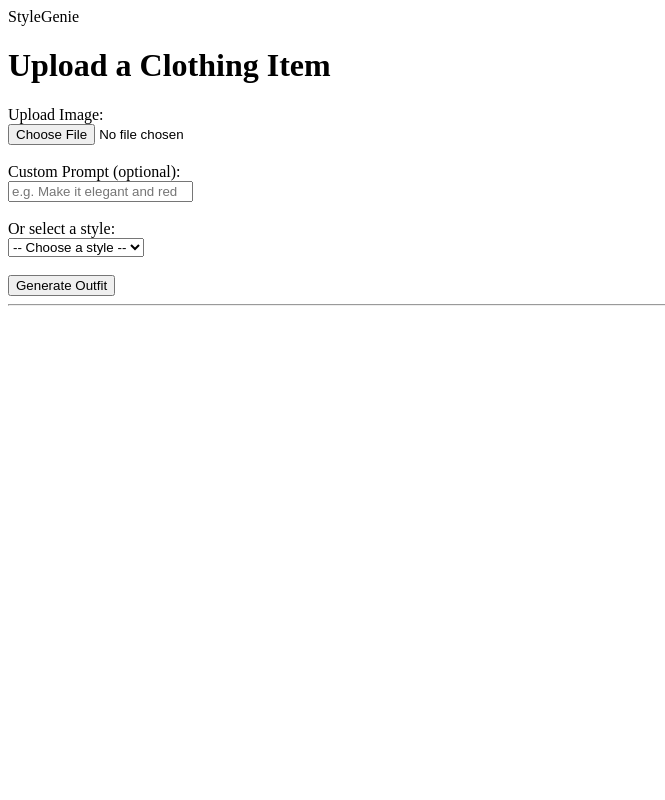
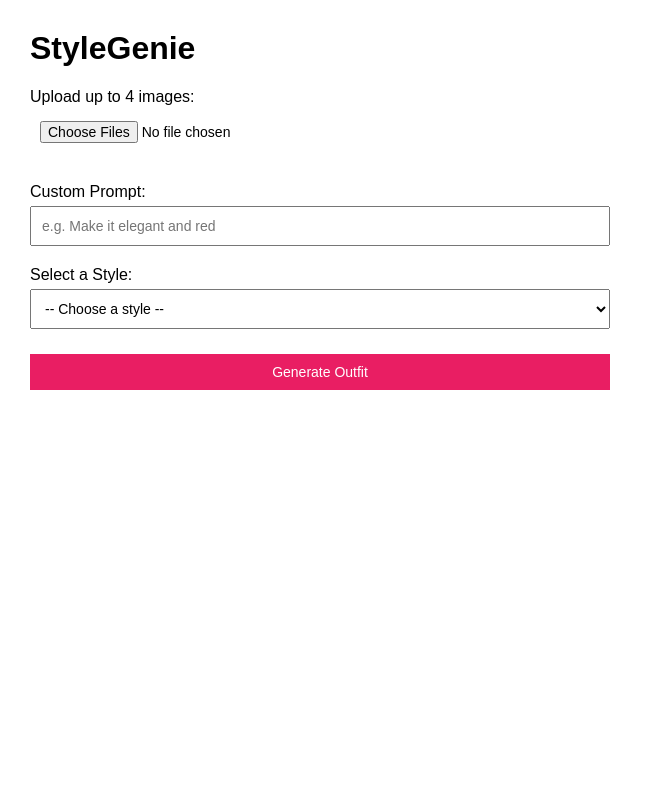
Before and after one commit to Cxpeng1/AI-Outfit-Generator, a Django app: page /main/ in a window 1280 px wide. Shown: the whole page, without its empty margins (0-665 px from the left). Run offline with Django 5.2, Linux system fonts and the light colour scheme.

Commit message:
Implement image upload and outfit generation features with preview and modal display.

```diff
--- /dev/null
+++ b/main/static/main.js
@@ -0,0 +1,100 @@
+document.addEventListener("DOMContentLoaded", function () {
+    const imageInput = document.getElementById("imageInput");
+    const previewContainer = document.getElementById("previewContainer");
+    const imageModal = document.getElementById("imageModal");
+    const zoomedImage = document.getElementById("zoomedImage");
+    const form = document.getElementById("generateForm");
+
+    let selectedImages = [];
+
+    function updatePreviews() {
+      previewContainer.innerHTML = "";
+
+      selectedImages.forEach((file, index) => {
+        const reader = new FileReader();
+        reader.onload = function (e) {
+          const wrapper = document.createElement("div");
+          wrapper.className = "preview-wrapper";
+
+          const img = document.createElement("img");
+          img.src = e.target.result;
+          img.style.maxWidth = "80px";
+
+          img.addEventListener("click", () => {
+            zoomedImage.src = img.src;
+            imageModal.style.display = "flex";
+          });
+
+          const removeBtn = document.createElement("span");
+          removeBtn.textContent = "×";
+          removeBtn.className = "remove-btn";
+          removeBtn.addEventListener("click", () => {
+            selectedImages.splice(index, 1);
+            updatePreviews();
+          });
+
+          wrapper.appendChild(img);
+          wrapper.appendChild(removeBtn);
+          previewContainer.appendChild(wrapper);
+        };
+        reader.readAsDataURL(file);
+      });
+
+      const dataTransfer = new DataTransfer();
+      selectedImages.forEach(file => dataTransfer.items.add(file));
+      imageInput.files = dataTransfer.files;
+    }
+
+    imageInput.addEventListener("change", function () {
+      const newFiles = Array.from(imageInput.files);
+      selectedImages = selectedImages.concat(newFiles);
+
+      const fileMap = new Map();
+      selectedImages.forEach(file => fileMap.set(file.name, file));
+      selectedImages = Array.from(fileMap.values());
+
+      if (selectedImages.length > 4) {
+        alert("You can only upload up to 4 images.");
+        selectedImages = selectedImages.slice(0, 4);
+      }
+
+      updatePreviews();
+    });
+
+    imageModal.addEventListener("click", function (e) {
+      if (e.target === imageModal) {
+        imageModal.style.display = "none";
+        zoomedImage.src = "";
+      }
+    });
+
+    form.addEventListener("submit", async function (e) {
+      e.preventDefault();
+
+      document.getElementById("resultArea").style.display = "block";
+      document.getElementById("resultPrompt").textContent = "Generating outfit...";
+      document.getElementById("resultImage").style.display = "none";
+      document.getElementById("downloadBtn").style.display = "none";
+
+      const formData = new FormData(form);
+      const response = await fetch("/main/generate/", {
+        method: "POST",
+        body: formData,
+        headers: {
+          "X-CSRFToken": document.querySelector("[name=csrfmiddlewaretoken]").value
+        }
+      });
+
+      const data = await response.json();
+
+      if (data.error) {
+        alert("Error: " + data.error);
+      } else {
+        document.getElementById("resultPrompt").textContent = data.prompt_used;
+        document.getElementById("resultImage").src = data.generated_image_url;
+        document.getElementById("resultImage").style.display = "block";
+        document.getElementById("downloadBtn").href = data.generated_image_url;
+        document.getElementById("downloadBtn").style.display = "inline-block";
+      }
+    });
+});
--- /dev/null
+++ b/main/static/style.css
@@ -0,0 +1,134 @@
+body {
+    font-family: Arial, sans-serif;
+    margin: 0;
+    padding: 0;
+    background-color: #f4f4f4;
+}
+
+.container {
+    display: flex;
+    flex-wrap: wrap;
+    min-height: 100vh;
+}
+
+.left-panel {
+    flex: 1;
+    min-width: 350px;
+    padding: 30px;
+    background-color: white;
+    box-shadow: 2px 0 5px rgba(0, 0, 0, 0.1);
+}
+
+.right-panel {
+    flex: 1;
+    min-width: 350px;
+    padding: 30px;
+    background-color: white;
+    color: black;
+    display: flex;
+    flex-direction: column;
+    align-items: center;
+    justify-content: center;
+}
+
+h1, h2 {
+    margin-top: 0;
+}
+
+.form-group {
+    margin-bottom: 20px;
+}
+
+input[type="file"],
+input[type="text"],
+select,
+button {
+    width: 100%;
+    max-width: 100%;
+    box-sizing: border-box;
+    padding: 10px;
+    font-size: 14px;
+    margin-top: 5px;
+}
+
+button {
+    background-color: #e91e63;
+    color: white;
+    border: none;
+    cursor: pointer;
+}
+
+button:hover {
+    background-color: #c2185b;
+}
+
+#previewContainer {
+    display: flex;
+    flex-wrap: wrap;
+    gap: 10px;
+    margin-top: 10px;
+}
+
+#previewContainer img {
+    border: 1px solid #ccc;
+    border-radius: 6px;
+    cursor: pointer;
+}
+
+#resultImage {
+    max-width: 100%;
+    border-radius: 10px;
+    margin-top: 20px;
+}
+
+.chip {
+    display: inline-block;
+    background: #eee;
+    border-radius: 25px;
+    padding: 5px 12px;
+    margin: 5px 5px 0 0;
+    font-size: 13px;
+    cursor: pointer;
+}
+
+.chip:hover {
+    background: #ddd;
+}
+
+.preview-wrapper {
+    position: relative;
+    display: inline-block;
+}
+
+.remove-btn {
+    position: absolute;
+    top: 2px;
+    right: 5px;
+    cursor: pointer;
+    background: #f44336;
+    color: white;
+    border-radius: 50%;
+    padding: 2px 6px;
+    font-size: 12px;
+}
+
+/* Modal */
+#imageModal {
+    display: none;
+    position: fixed;
+    top: 0;
+    left: 0;
+    width: 100vw;
+    height: 100vh;
+    background: rgba(0, 0, 0, 0.8);
+    justify-content: center;
+    align-items: center;
+    z-index: 1000;
+}
+
+#zoomedImage {
+    max-width: 90vw;
+    max-height: 90vh;
+    border: 4px solid white;
+    border-radius: 8px;
+}
--- a/main/templates/login_page.html
+++ b/main/templates/login_page.html
@@ -5,81 +5,76 @@
     <meta charset="UTF-8" />
     <meta name="viewport" content="width=device-width, initial-scale=1.0" />
     <title>StyleGenie</title>
+    <link rel="stylesheet" href="{% static 'style.css' %}" />
   </head>
   <body>
-    <header class="navbar">
-      <div class="logo">StyleGenie</div>
-    </header>
-
-    <h1>Upload a Clothing Item</h1>
-
+    <div class="container">
+      <!-- LEFT: Input Form -->
+      <div class="left-panel">
+        <h1>StyleGenie</h1>
         <form id="generateForm" enctype="multipart/form-data">
           {% csrf_token %}
-      <label for="image">Upload Image:</label><br />
-      <input type="file" name="image" required /><br /><br />
 
-      <label for="prompt">Custom Prompt (optional):</label><br />
+          <div class="form-group">
+            <label for="image">Upload up to 4 images:</label>
+            <input
+              type="file"
+              name="image"
+              id="imageInput"
+              accept="image/*"
+              multiple
+              required
+            />
+            <div id="previewContainer"></div>
+          </div>
+
+          <div class="form-group">
+            <label for="prompt">Custom Prompt:</label>
             <input
               type="text"
               name="prompt"
               placeholder="e.g. Make it elegant and red"
-      /><br /><br />
+            />
+          </div>
 
-      <label for="style_tag">Or select a style:</label><br />
+          <div class="form-group">
+            <label for="style_tag">Select a Style:</label>
             <select name="style_tag">
               <option value="">-- Choose a style --</option>
               <option value="Casual">Casual</option>
               <option value="Minimalist">Minimalist</option>
               <option value="Evening Wear">Evening Wear</option>
               <option value="Sporty">Sporty</option>
-        <option value="Streetwear">Streetwear</option></select
-      ><br /><br />
+              <option value="Streetwear">Streetwear</option>
+              <option value="Business Casual">Business Casual</option>
+            </select>
+          </div>
 
           <button type="submit">Generate Outfit</button>
         </form>
-
-    <hr />
-
-    <div id="resultArea" style="display: none">
-      <h2>Generated Outfit</h2>
-      <p><strong>Prompt:</strong> <span id="resultPrompt"></span></p>
-      <p><strong>Generated Image:</strong></p>
-      <img
-        id="resultImage"
-        src=""
-        alt="Generated Outfit"
-        style="max-width: 100%"
-      />
       </div>
 
-    <script>
-      const form = document.getElementById("generateForm");
-      form.addEventListener("submit", async function (e) {
-        e.preventDefault();
+      <!-- RIGHT: Output Display -->
+      <div class="right-panel">
+        <div id="resultArea" style="display: none">
+          <h2>Generated Image</h2>
+          <p><strong>Prompt:</strong> <span id="resultPrompt"></span></p>
+          <img id="resultImage" src="" alt="Generated Outfit" />
+          <a
+            id="downloadBtn"
+            href="#"
+            download="generated_outfit.webp"
+            style="margin-top: 10px; color: #1976d2; display: none"
+            >Download full resolution</a
+          >
+        </div>
+      </div>
+    </div>
 
-        const formData = new FormData(form);
-
-        const response = await fetch("/main/generate/", {
-          method: "POST",
-          body: formData,
-          headers: {
-            "X-CSRFToken": document.querySelector("[name=csrfmiddlewaretoken]")
-              .value
-          }
-        });
-
-        const data = await response.json();
-
-        if (data.error) {
-          featuring;
-          alert("Error: " + data.error);
-        } else {
-          document.getElementById("resultPrompt").textContent =
-            data.prompt_used;
-          document.getElementById("resultImage").src = data.generated_image_url;
-          document.getElementById("resultArea").style.display = "block";
-        }
-      });
-    </script>
+    <!-- Image Zoom Modal -->
+    <div id="imageModal">
+      <img id="zoomedImage" src="" />
+    </div>
+    <script src="{% static 'main.js' %}"></script>
   </body>
 </html>
--- a/main/views.py
+++ b/main/views.py
@@ -6,35 +6,42 @@ from django.shortcuts import render
 from gradio_client import Client, handle_file
 import shutil
 import traceback
-# Create your views here.
+
 def login_page(request):
     return render(request, 'login_page.html')
-# 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
+
 def generate_outfit(request):
     if request.method == 'POST':
-        # Get user input
         prompt_text = request.POST.get("prompt", "")
         tag = request.POST.get("style_tag", "")
-        image = request.FILES.get("image")
+        images = request.FILES.getlist("image")
 
-        # Check if image exists
-        if not image:
-            return JsonResponse({"error": "No image uploaded."}, status=400)
+        if not images or len(images) == 0:
+            return JsonResponse({"error": "No images uploaded."}, status=400)
 
-        # Process prompt
+        images = images[:4]
+        image_paths = []
+
+        for i, img in enumerate(images):
+            filename = f"{datetime.datetime.now().timestamp()}_{i}_{img.name}"
+            local_path = os.path.join("media", "uploads", filename)
+            os.makedirs(os.path.dirname(local_path), exist_ok=True)
+            with open(local_path, 'wb+') as f:
+                for chunk in img.chunks():
+                    f.write(chunk)
+            image_paths.append(local_path)
+
         final_prompt = get_final_prompt(prompt_text, tag)
 
-        # Save uploaded image temporarily (for demo/testing)
-        filename = f"{datetime.datetime.now().timestamp()}_{image.name}"
-        local_path = os.path.join("media", "uploads", filename)
-        os.makedirs(os.path.dirname(local_path), exist_ok=True)
-        with open(local_path, 'wb+') as f:
-            for chunk in image.chunks():
-                f.write(chunk)
+        # helper to safely access images
+        def safe_image(index):
+            try:
+                return handle_file(image_paths[index])
+            except IndexError:
+                return None
 
         try:
-            # Call UNO-FLUX on Hugging Face
-            client = Client("bytedance-research/UNO-FLUX", hf_token=" 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")
+            client = Client("bytedance-research/UNO-FLUX", hf_token="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")
             result = client.predict(
                 prompt=final_prompt,
                 width=512,
@@ -42,13 +49,13 @@ def generate_outfit(request):
                 guidance=4,
                 num_steps=25,
                 seed=-1,
-                image_prompt1=handle_file(local_path),
-                image_prompt2=handle_file(local_path),
-                image_prompt3=handle_file(local_path),
-                image_prompt4=handle_file(local_path),
+                image_prompt1=safe_image(0),
+                image_prompt2=safe_image(1),
+                image_prompt3=safe_image(2),
+                image_prompt4=safe_image(3),
                 api_name="/gradio_generate"
             )
-                # Copy the generated image to media folder so frontend can access it
+
             output_filename = f"generated_{datetime.datetime.now().timestamp()}.webp"
             output_path = os.path.join("media", "generated", output_filename)
             os.makedirs(os.path.dirname(output_path), exist_ok=True)
@@ -56,12 +63,13 @@ def generate_outfit(request):
 
         except Exception as e:
             print("[ERROR] Exception occurred:")
-            traceback.print_exc()  # This shows the real error in the terminal
+            traceback.print_exc()
             return JsonResponse({"error": f"Hugging Face API failed: {str(e)}"}, status=500)
 
         return JsonResponse({
             "prompt_used": final_prompt,
-            "uploaded_image_path": local_path,
+            "uploaded_image_path": image_paths[0],  # first image
             "generated_image_url": f"/media/generated/{output_filename}"
         })
+
     return JsonResponse({"error": "Only POST method is allowed."}, status=405)
```
Also changed, not shown: main/templates/login.html (added). Lines whose indentation alone changed are shown as unchanged.
